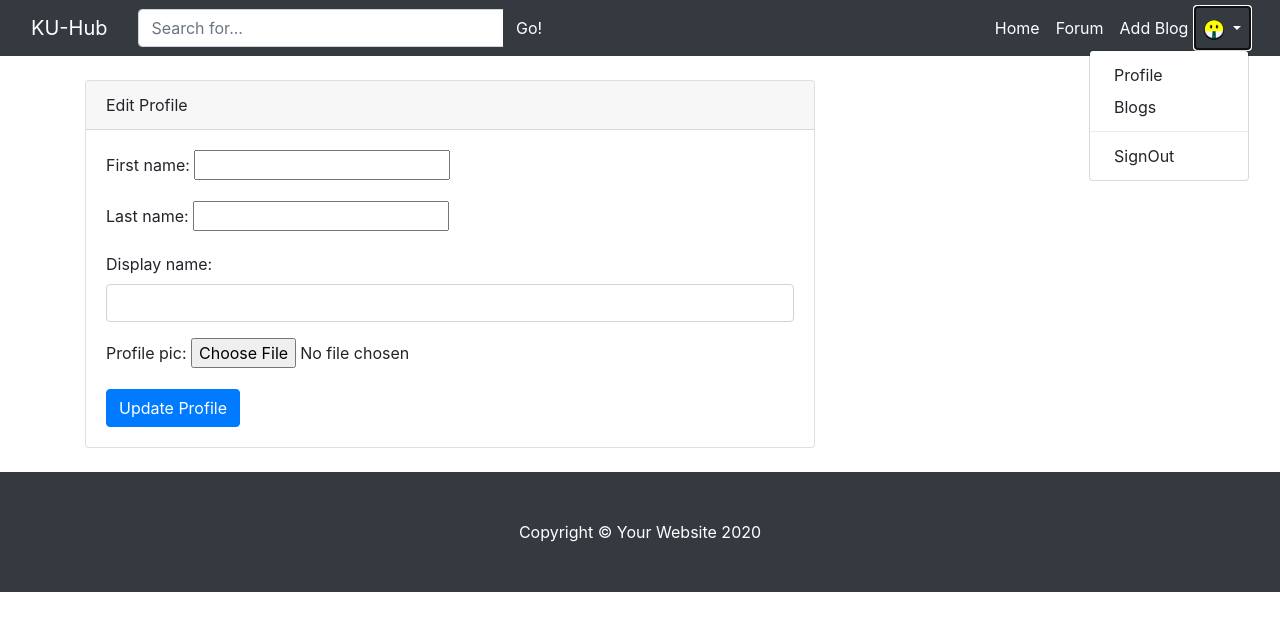
After one commit to NarawishS/ku-hub, a Django app: page /accounts/profile/create in a window 1280 px wide, after a click that opens the changed part. The commit adds this page. Shown: the top 631 px of the page. Run offline with Django 3.2, Linux system fonts and the light colour scheme; the visitor is signed in with stand-in values (Sample User, id 1); some libraries are stand-ins or nearby versions.

Commit message:
user blog & create profile

```diff
--- a/kuhub/forms.py
+++ b/kuhub/forms.py
@@ -1,6 +1,7 @@
 from django import forms
 from kuhub.models import Blog, Profile
 from taggit.forms import TagWidget
+from django.contrib.auth.models import User
 
 
 class BlogForm(forms.ModelForm):
@@ -16,6 +17,13 @@ class BlogForm(forms.ModelForm):
             'tags': TagWidget(attrs={'class': 'form-control'}),
         }
 
+
+class UserProfileForm(forms.ModelForm):
+    class Meta:
+        model = User
+        fields = ('first_name', 'last_name')
+
+
 class ExtendProfileForm(forms.ModelForm):
     class Meta:
         model = Profile
--- a/kuhub/templates/kuhub/base.html
+++ b/kuhub/templates/kuhub/base.html
@@ -25,7 +25,7 @@
 <!-- Navigation -->
 <nav class="navbar navbar-expand-lg navbar-dark bg-dark fixed-top">
 
-    <div class="container">
+    <div class="container-fluid">
         <a class="navbar-brand" href="{% url 'kuhub:blog-home' %}">KU-Hub</a>
 
         <!-- Search Widget -->
@@ -45,12 +45,12 @@
         <div class="collapse navbar-collapse" id="navbarResponsive">
             <ul class="navbar-nav ml-auto">
                 <li class="nav-item active">
-                    <a class="nav-link" href={% url 'kuhub:blog-home' %}>Home
+                    <a class="nav-link" href="{% url 'kuhub:blog-home' %}">Home
                     <span class="sr-only">(current)</span>
                     </a>
                 </li>
                 <li class="nav-item active">
-                    <a class="nav-link" href={% url 'kuhub:blog-forum-index' %}>Forum
+                    <a class="nav-link" href="{% url 'kuhub:blog-forum-index' %}">Forum
                         <span class="sr-only">(current)</span>
                     </a>
                 </li>
@@ -60,15 +60,28 @@
                     </a>
                 </li>
                 {% if user.is_authenticated %}
-                    <li class="nav-item active">
-                        <a class="nav-link" href="{% url 'account_logout' %}"> SignOut
-                            <span class="sr-only">(current)</span>
+                    <li class="nav-item dropdown">
+                        <a class="nav-link dropdown-toggle" href="#" id="navbarDropdown" role="button" data-toggle="dropdown">
+                            {% if request.user.profile.profile_pic %}
+                            <img src="{{ request.user.profile.profile_pic.url }}"
+                                 style="object-fit: cover; width: 20px; height: 20px;" class="rounded-circle">
+                            {% else %}
+                            <img src="{% static 'kuhub/images/def_profile_pic.png' %}"
+                                 style="width: 20px; height: 20px;" class="rounded-circle">
+                            {% endif %}
                         </a>
-                    </li>
-                    <li class="nav-item active">
-                        <a class="nav-link" href="{% url 'profile-page' request.user.id %}"> Profile
-                            <span class="sr-only">(current)</span>
-                        </a>
+                        <div class="dropdown-menu dropdown-menu-right" aria-labelledby="navbarDropdown">
+                            <a class="dropdown-item" href="{% url 'profile-page' request.user.id %}"> Profile
+                                <span class="sr-only">(current)</span>
+                            </a>
+                            <a class="dropdown-item" href="{% url 'user-blogs' request.user.id %}"> Blogs
+                                <span class="sr-only">(current)</span>
+                            </a>
+                            <div class="dropdown-divider"></div>
+                            <a class="dropdown-item" href="{% url 'account_logout' %}"> SignOut
+                                <span class="sr-only">(current)</span>
+                            </a>
+                        </div>
                     </li>
                 {% else %}
                     <li class="nav-item active">
--- a/kuhub/templates/kuhub/forum_detail.html
+++ b/kuhub/templates/kuhub/forum_detail.html
@@ -7,7 +7,7 @@
         <small>Blogs in Forum: "{{ forum.name }}"</small>
     </h1>
 
-    {% for blog in blog_entries %}
+    {% for blog in object_list %}
     <!-- Blog Post -->
     <div class="card mb-4">
         {% if blog.image %}
--- /dev/null
+++ b/kuhub/templates/kuhub/profile_create.html
@@ -0,0 +1,20 @@
+{% extends "kuhub/base.html" %}
+
+{% block content %}
+<div class="col-md-8">
+    <div class="card mb-4 mt-4">
+        <div class="card-header">
+            Edit Profile
+        </div>
+        <div class="card-body">
+            <form method="POST" enctype="multipart/form-data">
+                {% csrf_token %}
+                {{form.as_p}}
+                {{profile_form.as_p}}
+                <button type="submit" class="btn btn-primary">Update Profile</button>
+            </form>
+        </div>
+    </div>
+</div>
+
+{% endblock %}
--- a/kuhub/views/user_view.py
+++ b/kuhub/views/user_view.py
@@ -1,9 +1,10 @@
 from django.views.generic import DetailView
 
-from kuhub.forms import ExtendProfileForm
+from kuhub.forms import ExtendProfileForm, UserProfileForm
 from django.shortcuts import render, get_object_or_404, redirect
 from django.contrib.auth.decorators import login_required
 from django.contrib.auth.models import User
+from django.views.generic.list import MultipleObjectMixin
 
 
 class ProfilePageView(DetailView):
@@ -18,6 +19,19 @@ class ProfilePageView(DetailView):
         return context
 
 
+class UserBlogsListView(DetailView, MultipleObjectMixin):
+    model = User
+    template_name = 'kuhub/user_blogs.html'
+    paginate_by = 3
+
+    def get_context_data(self, *args, **kwargs):
+        locate = get_object_or_404(User, id=self.kwargs['pk'])
+        object_list = self.object.blogs.filter().order_by('-pub_date')
+
+        context = super(UserBlogsListView, self).get_context_data(locate=locate, object_list=object_list, **kwargs)
+        return context
+
+
 @login_required
 def update_user(request, **kwargs):
     profile_form = ExtendProfileForm(instance=request.user.profile)
@@ -29,3 +43,21 @@ def update_user(request, **kwargs):
 
             return redirect('profile-page', pk=request.user.id)
     return render(request, 'kuhub/profile_edit.html', {'profile_form': profile_form})
+
+
+@login_required
+def create_profile(request, **kwargs):
+    form = UserProfileForm()
+    profile_form = ExtendProfileForm()
+    if request.method == 'POST':
+        form = UserProfileForm(request.POST, instance=request.user)
+        profile_form = ExtendProfileForm(request.POST, request.FILES)
+
+        if form.is_valid() and profile_form.is_valid():
+            user = form.save()
+            profile = profile_form.save(commit=False)
+            profile.user = user
+            profile.save()
+
+            return redirect('profile-page', pk=request.user.id)
+    return render(request, 'kuhub/profile_create.html', {'form': form, 'profile_form': profile_form})
--- a/mysite/urls.py
+++ b/mysite/urls.py
@@ -29,8 +29,10 @@ urlpatterns = [
     path('accounts/password/set/', login_required(allauth_views.PasswordSetView.as_view(success_url="/")),
          name='account_change_password'),
     path('accounts/', include('allauth.urls')),
-    path('accounts/profile/<int:pk>/', views.ProfilePageView.as_view(), name='profile-page'),
+    path('accounts/<int:pk>/profile/', views.ProfilePageView.as_view(), name='profile-page'),
+    path('accounts/<int:pk>/blogs', views.UserBlogsListView.as_view(), name='user-blogs'),
     path('accounts/profile/edit', views.update_user, name='profile-edit'),
+    path('accounts/profile/create', views.create_profile, name='profile-create'),
     path('', include('kuhub.urls')),
 
 ] + static(settings.MEDIA_URL, document_root=settings.MEDIA_ROOT)
```
Also changed, not shown: kuhub/templates/kuhub/user_blogs.html (added, +59 -0 lines), kuhub/templates/kuhub/user_profile.html (+11 -13 lines), kuhub/views/blog_view.py (+4 -3 lines), kuhub/views/comment_view.py (+5 -2 lines).
